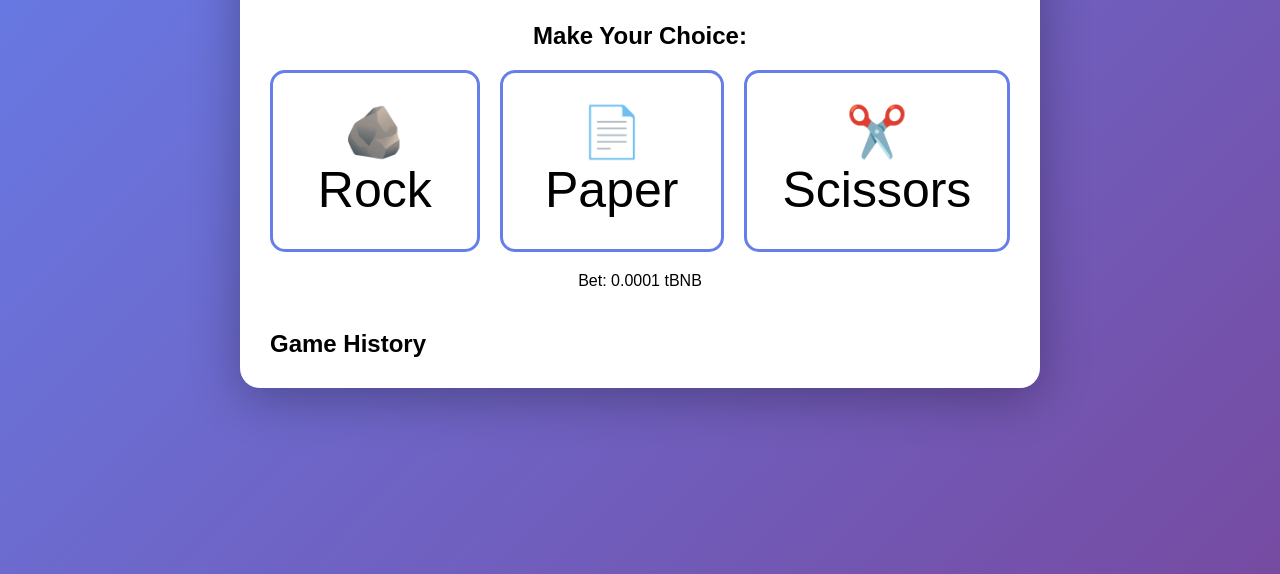
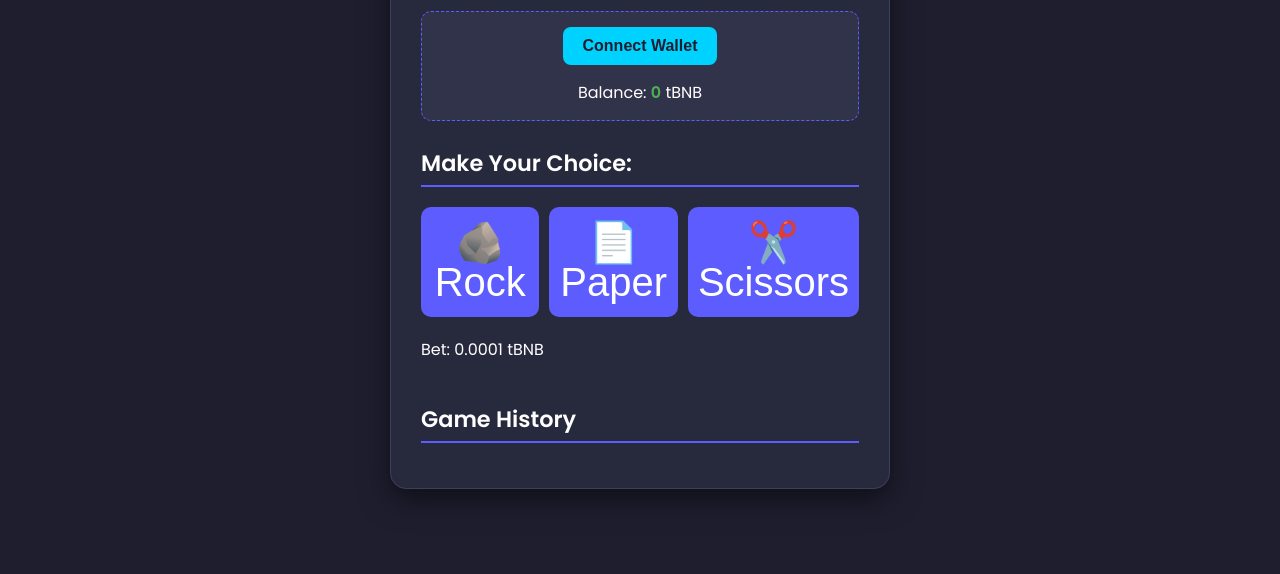
Before and after one commit to AzamatTaubayev/RPS, a plain HTML site: page index.html in a window 1280 px wide. Shown: the part 226-800 px from the top of the page. Drawn offline with nearby package versions, Linux system fonts and the light colour scheme.

Commit message:
Update style.css

```diff
--- a/style.css
+++ b/style.css
@@ -1,3 +1,19 @@
+/* --- 1. Global Reset & Typography --- */
+
+@import url('https://fonts.googleapis.com/css2?family=Poppins:wght@300;400;600;700&display=swap');
+
+:root {
+    /* Define colors for easy management */
+    --color-background: #1e1e2f; /* Dark Purple-Blue */
+    --color-card: #27293d;      /* Slightly Lighter Card Background */
+    --color-text: #ffffff;      /* White Text */
+    --color-primary: #5d5dff;   /* Vivid Blue/Purple Accent */
+    --color-secondary: #00d2ff;  /* Cyan/Light Blue Accent */
+    --color-win: #4CAF50;       /* Green for Win */
+    --color-lose: #f44336;      /* Red for Lose */
+    --color-border: #3c4059;    /* Subtle Border */
+}
+
 * {
     margin: 0;
     padding: 0;
@@ -5,101 +21,171 @@
 }
 
 body {
-    font-family: Arial, sans-serif;
-    background: linear-gradient(135deg, #667eea 0%, #764ba2 100%);
+    font-family: 'Poppins', sans-serif;
+    background-color: var(--color-background);
+    color: var(--color-text);
+    display: flex;
+    justify-content: center;
+    align-items: center;
     min-height: 100vh;
     padding: 20px;
 }
 
+/* --- 2. Layout and Structure --- */
+
 .container {
-    max-width: 800px;
-    margin: 0 auto;
-    background: white;
-    border-radius: 20px;
+    width: 100%;
+    max-width: 500px;
+    background-color: var(--color-card);
+    border-radius: 16px;
     padding: 30px;
-    box-shadow: 0 10px 50px rgba(0,0,0,0.3);
+    box-shadow: 0 10px 30px rgba(0, 0, 0, 0.5);
+    border: 1px solid var(--color-border);
 }
 
 h1 {
+    font-size: 2em;
+    font-weight: 700;
     text-align: center;
-    color: #667eea;
-    margin-bottom: 30px;
+    margin-bottom: 25px;
+    color: var(--color-secondary);
+    text-shadow: 0 0 5px rgba(0, 210, 255, 0.5);
 }
 
-.wallet-section {
-    text-align: center;
-    margin-bottom: 30px;
-    padding: 20px;
-    background: #f5f5f5;
-    border-radius: 10px;
+h2 {
+    font-size: 1.4em;
+    font-weight: 600;
+    margin-bottom: 15px;
+    border-bottom: 2px solid var(--color-primary);
+    padding-bottom: 5px;
 }
 
-#connectBtn {
-    background: #667eea;
-    color: white;
-    border: none;
-    padding: 12px 30px;
-    border-radius: 25px;
-    font-size: 16px;
-    cursor: pointer;
-    transition: 0.3s;
+/* --- 3. Wallet Section Styling --- */
+
+.wallet-section {
+    background-color: #31334b; /* Darker background for distinction */
+    padding: 15px;
+    border-radius: 10px;
+    margin-bottom: 25px;
+    text-align: center;
+    border: 1px dashed var(--color-primary);
 }
 
-#connectBtn:hover {
-    background: #5568d3;
-    transform: translateY(-2px);
+#walletAddress {
+    font-size: 0.9em;
+    opacity: 0.7;
+    word-wrap: break-word;
+    margin: 5px 0;
 }
 
+#balance {
+    font-weight: 600;
+    color: var(--color-win);
+}
+
+/* --- 4. Game Section Styling --- */
+
 .game-section {
-    text-align: center;
-    margin: 30px 0;
+    margin-bottom: 30px;
 }
 
 .choices {
     display: flex;
-    justify-content: center;
-    gap: 20px;
+    justify-content: space-around;
+    gap: 10px;
     margin: 20px 0;
 }
 
 .choice-btn {
-    background: white;
-    border: 3px solid #667eea;
-    padding: 30px;
-    border-radius: 15px;
-    font-size: 50px;
+    /* Base Button Style */
+    flex-grow: 1;
+    background: var(--color-primary);
+    color: var(--color-text);
+    border: none;
+    border-radius: 10px;
+    padding: 15px 10px;
+    font-size: 2.5em; /* Large emoji/icon */
     cursor: pointer;
-    transition: 0.3s;
+    transition:
+        transform 0.2s,
+        box-shadow 0.2s,
+        background 0.2s;
+    line-height: 1;
 }
 
 .choice-btn:hover {
-    background: #667eea;
-    transform: scale(1.1);
+    background: #7373ff; /* Slightly lighter on hover */
+    transform: translateY(-3px);
+    box-shadow: 0 5px 15px rgba(93, 93, 255, 0.4);
 }
 
+.choice-btn:active {
+    transform: translateY(0);
+}
+
+/* Connect Button Specific Styles */
+#connectBtn {
+    background: var(--color-secondary);
+    color: var(--color-background);
+    border: none;
+    padding: 10px 20px;
+    border-radius: 8px;
+    font-size: 1em;
+    font-weight: 600;
+    cursor: pointer;
+    transition: background 0.2s;
+    margin-bottom: 10px;
+}
+
+#connectBtn:hover {
+    background: #39e9ff;
+}
+
+/* --- 5. History Section Styling --- */
+
 .history-section {
-    margin-top: 40px;
+    padding-top: 10px;
 }
 
 #history {
-    max-height: 300px;
+    max-height: 250px;
     overflow-y: auto;
+    padding-right: 10px; /* Space for scrollbar */
 }
 
+/* Style individual history items */
 .history-item {
-    padding: 15px;
-    margin: 10px 0;
-    background: #f5f5f5;
-    border-radius: 10px;
-    border-left: 4px solid #667eea;
+    display: flex;
+    justify-content: space-between;
+    align-items: center;
+    padding: 10px;
+    margin-bottom: 8px;
+    border-radius: 8px;
+    font-size: 0.95em;
+    border-left: 5px solid;
+    transition: background 0.3s;
 }
 
-.win {
-    border-left-color: #10b981;
-    background: #d1fae5;
+/* Result specific styling */
+.history-item.win {
+    border-color: var(--color-win);
+    background-color: #3b4e3c; /* Darker green background */
 }
 
-.lose {
-    border-left-color: #ef4444;
-    background: #fee2e2;
+.history-item.lose {
+    border-color: var(--color-lose);
+    background-color: #533b3b; /* Darker red background */
 }
+
+.history-item.draw {
+    border-color: var(--color-secondary);
+    background-color: #3b4353; /* Darker blue background */
+}
+
+.history-item p {
+    margin: 0;
+}
+
+.history-item .result-text {
+    font-weight: 700;
+}
```
